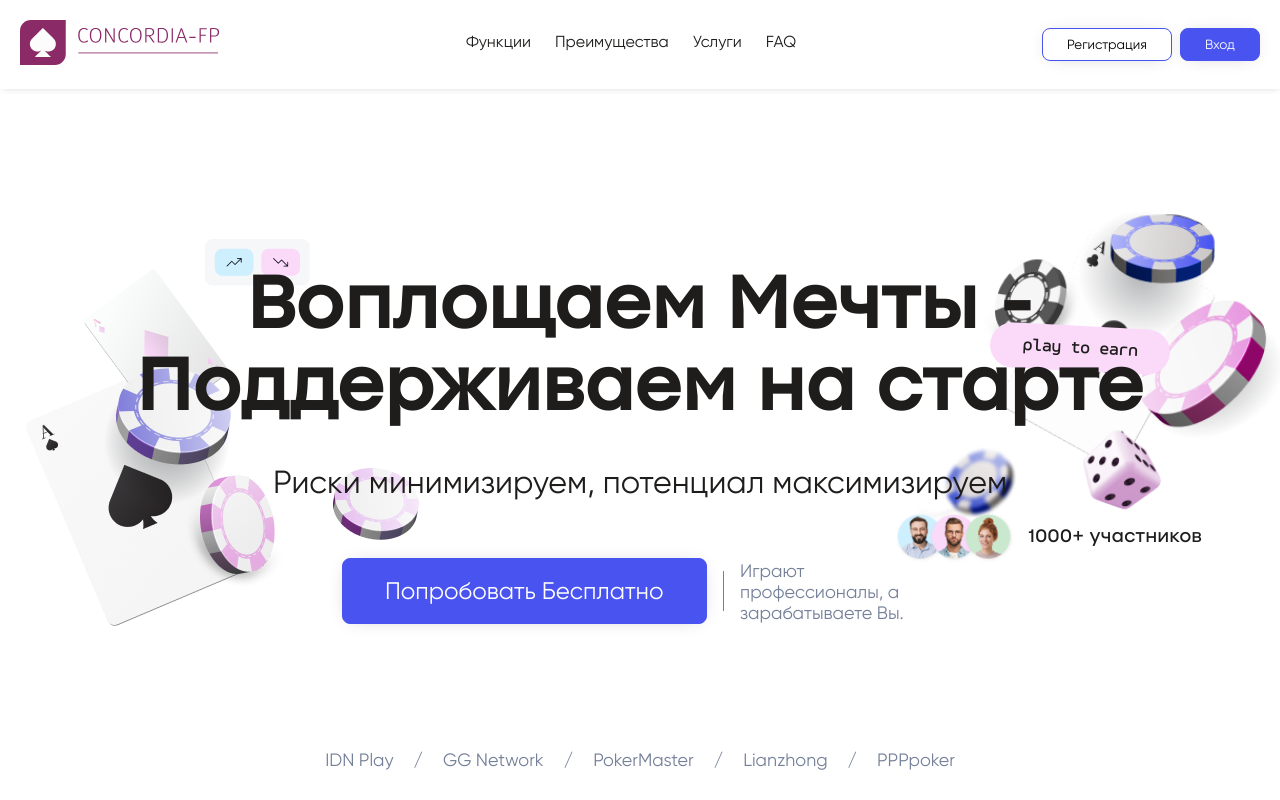
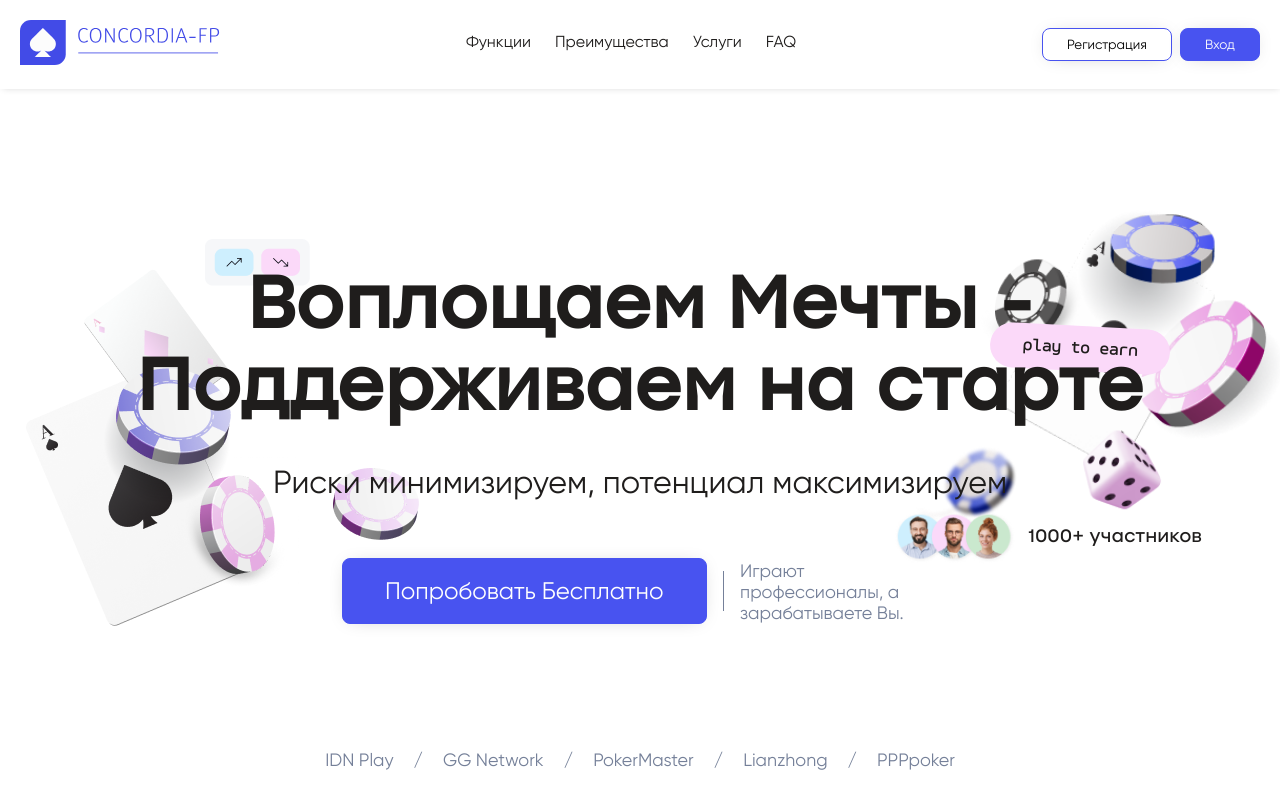
Before and after one commit to whiteechocolatee/landing, a Next.js app: page / in a window 1280 px wide. Shown: the top 800 px of the page. Built offline with nearby package versions, Linux system fonts and the light colour scheme.

Commit message:
update logo to blue

```diff
--- a/components/header/header.tsx
+++ b/components/header/header.tsx
@@ -123,7 +123,7 @@ const HeaderButtons: React.FC = () => (
 export const Logo: React.FC = () => {
   return (
     <Link href='/'>
-      <Image src={'/images/logoC.svg'} width={200} height={50} alt='logo' />
+      <Image src={'/images/logoBlue.svg'} width={200} height={50} alt='logo' />
     </Link>
   );
 };
```
Also changed, not shown: public/images/logoBlue.svg (added).
